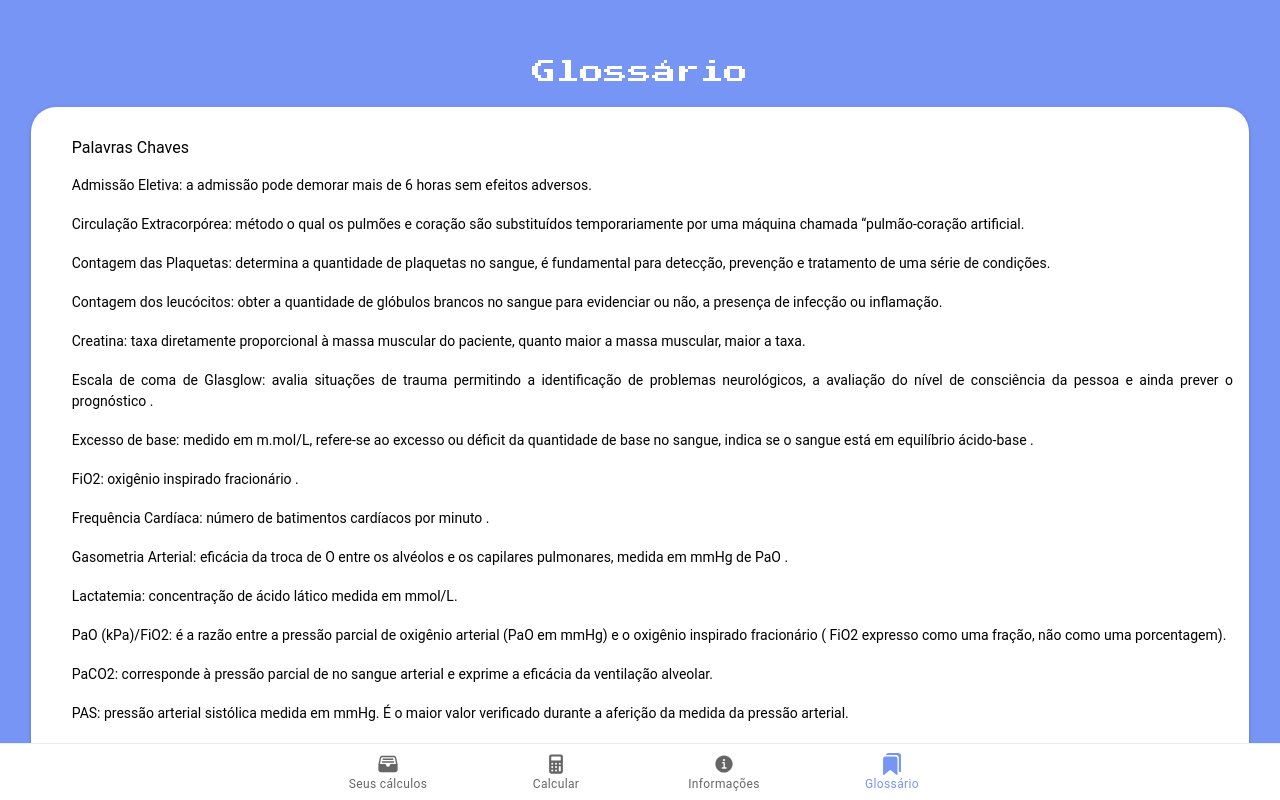
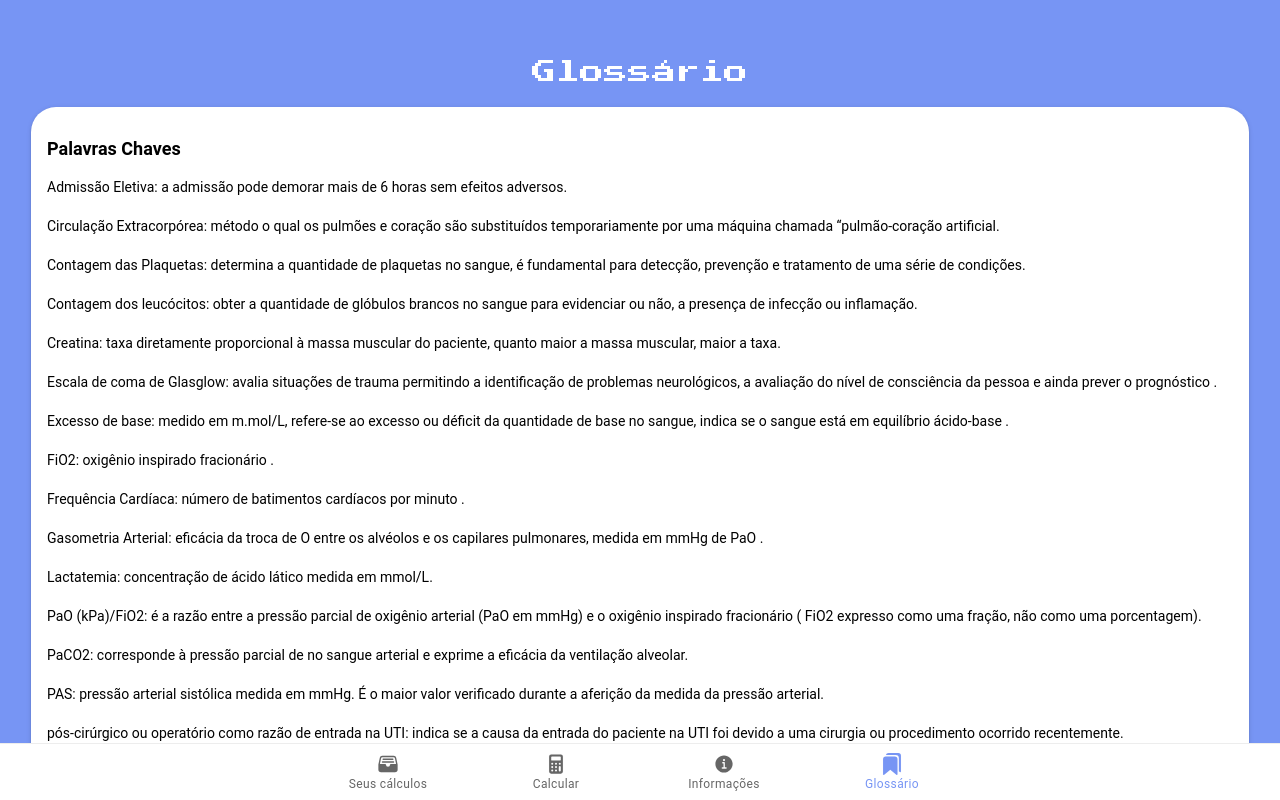
Before and after one commit to embscimatec/PimPelod2, a React (Create React App) app: page /glossario in a window 1280 px wide. Built offline with nearby package versions, Linux system fonts and the light colour scheme.

Commit message:
Ajeitando espaçamento dos textos das referências

```diff
--- a/src/theme/variables.css
+++ b/src/theme/variables.css
@@ -12,7 +12,6 @@ ion-text {
 
 ion-card {
   border-radius: 25px;
-  padding-left: 2%;
 }
 
 ion-card-content {
@@ -27,6 +26,19 @@ ion-card-content {
   font-style: oblique;
   margin-left: 1%;
   margin-bottom: 5%;
+}
+
+.textos h2 {
+  font-weight: bold;
+  font-size: large;
+}
+
+.referencias {
+  text-align: left;
+}
+
+.referencias p{
+  width: 100%;
 }
 
 /** Ionic CSS Variables **/
```
